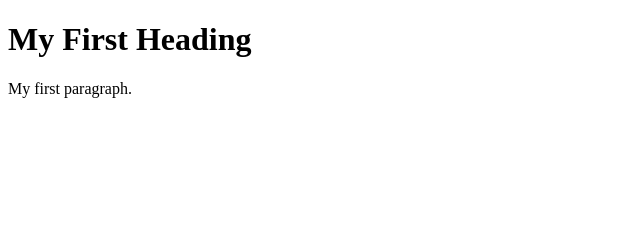
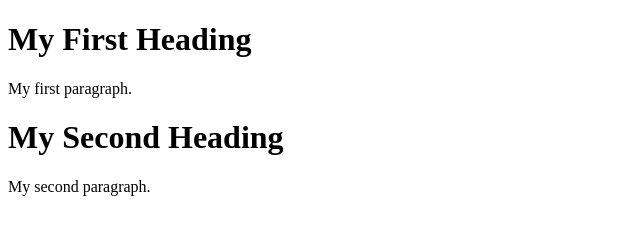
Before and after one commit to costcotraveler/hello-world, a plain HTML site: page index.html in a window 1280 px wide. Shown: the whole page, without its empty margins (0-640 px from the left). Drawn offline with Linux system fonts and the light colour scheme.

Commit message:
Update index.html in two places for [issue 53]

```diff
--- a/index.html
+++ b/index.html
@@ -3,5 +3,7 @@
 <body>
 <h1>My First Heading</h1>
 <p>My first paragraph.</p>
+<h1>My Second Heading</h1>
+<p>My second paragraph.</p>
 </body>
 </html>
```
